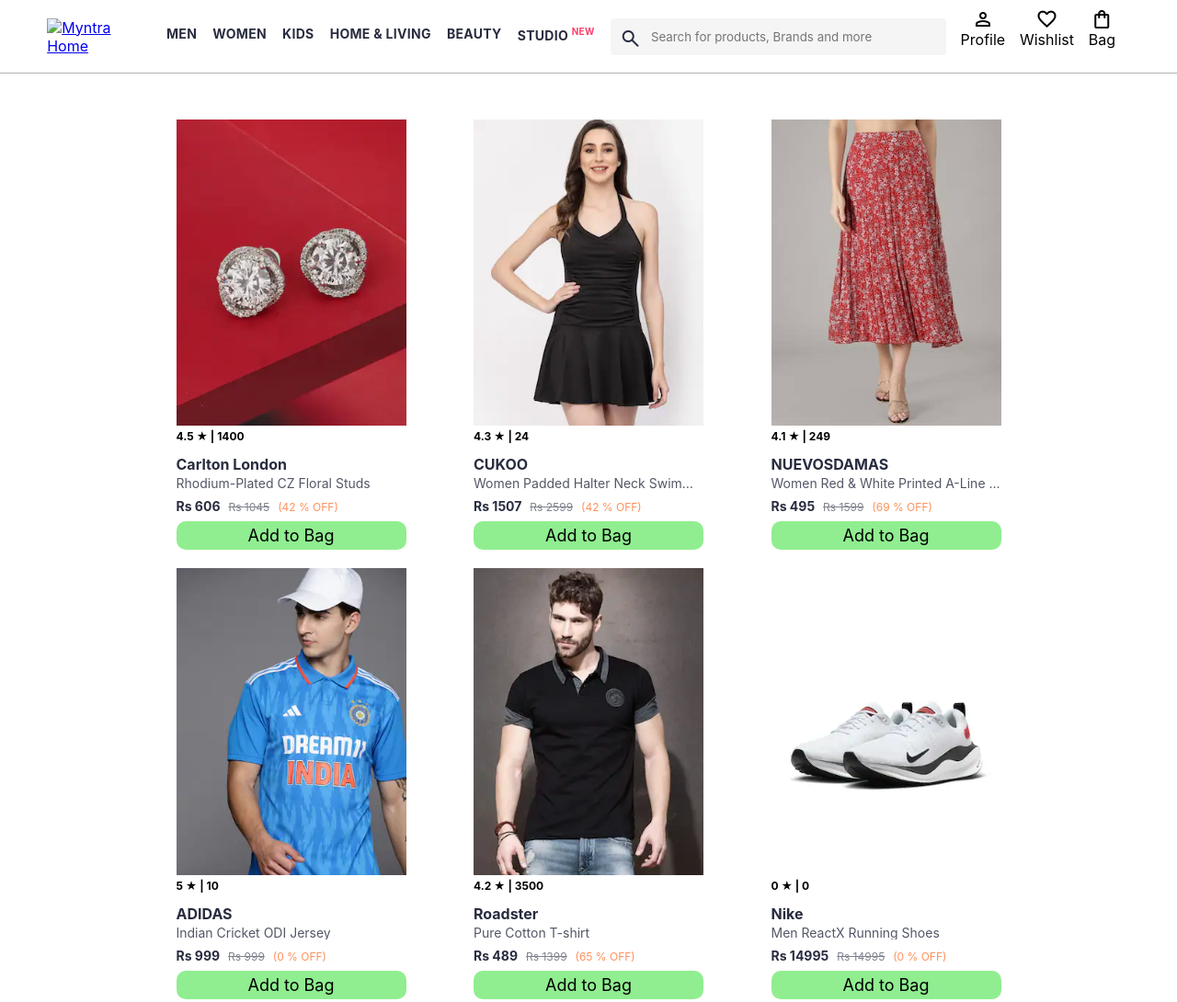
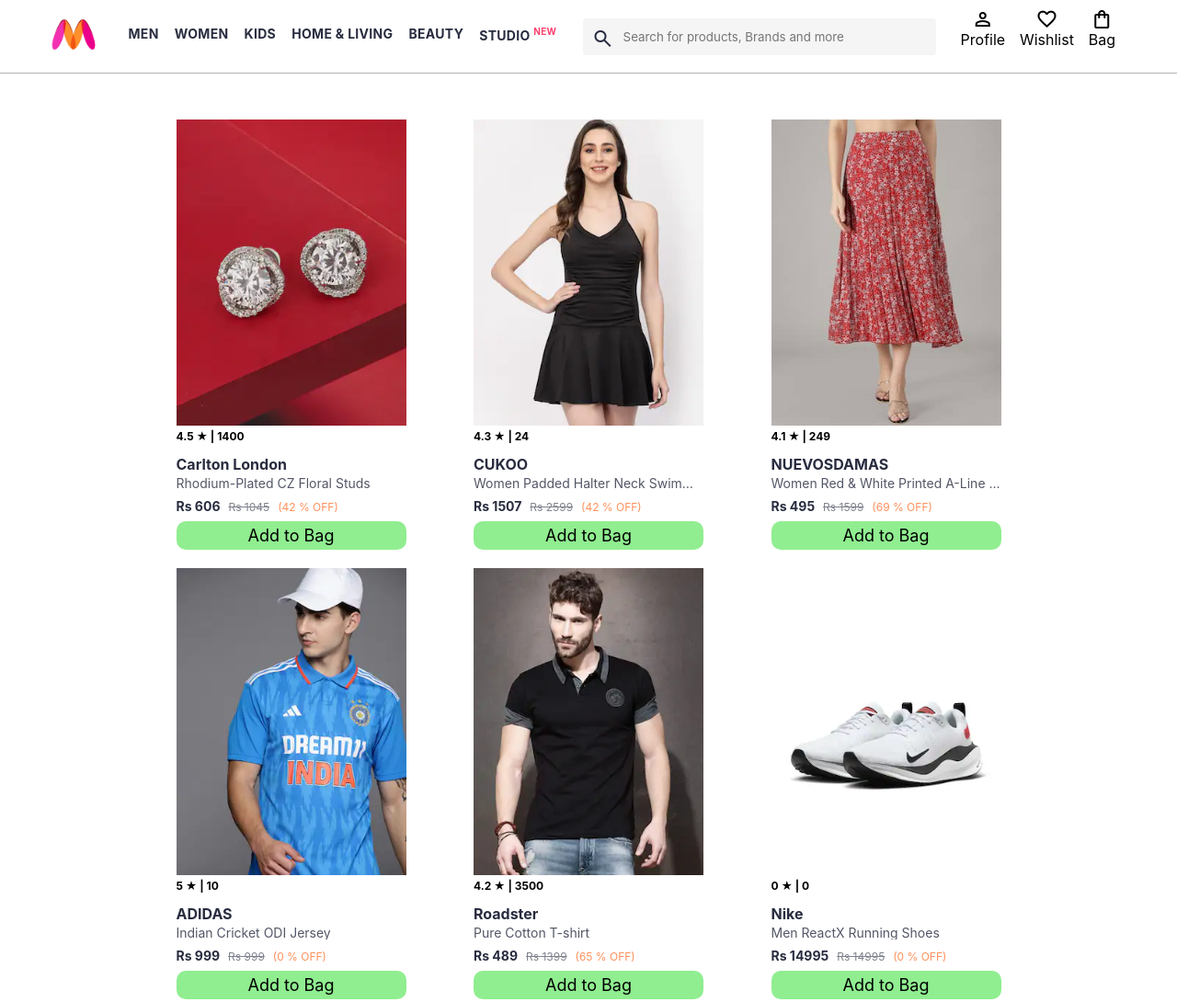
Before and after one commit to KartikAmale/Myntra-Project, a plain HTML site: page index.html in a window 1280 px wide. Shown: the top 1090 px of the page at 92% size. Drawn offline with nearby package versions, Linux system fonts and the light colour scheme.

Commit message:
first commit

```diff
--- a/index.html
+++ b/index.html
@@ -16,7 +16,7 @@
         <a href="#"
           ><img
             class="myntra_home"
-            src="../Myntra Clone/Images/Myntralogo.png"
+            src="./Images/Myntralogo.png"
             alt="Myntra Home"
         /></a>
       </div>
```
Also changed, not shown: images/Myntralogo.png (added).
